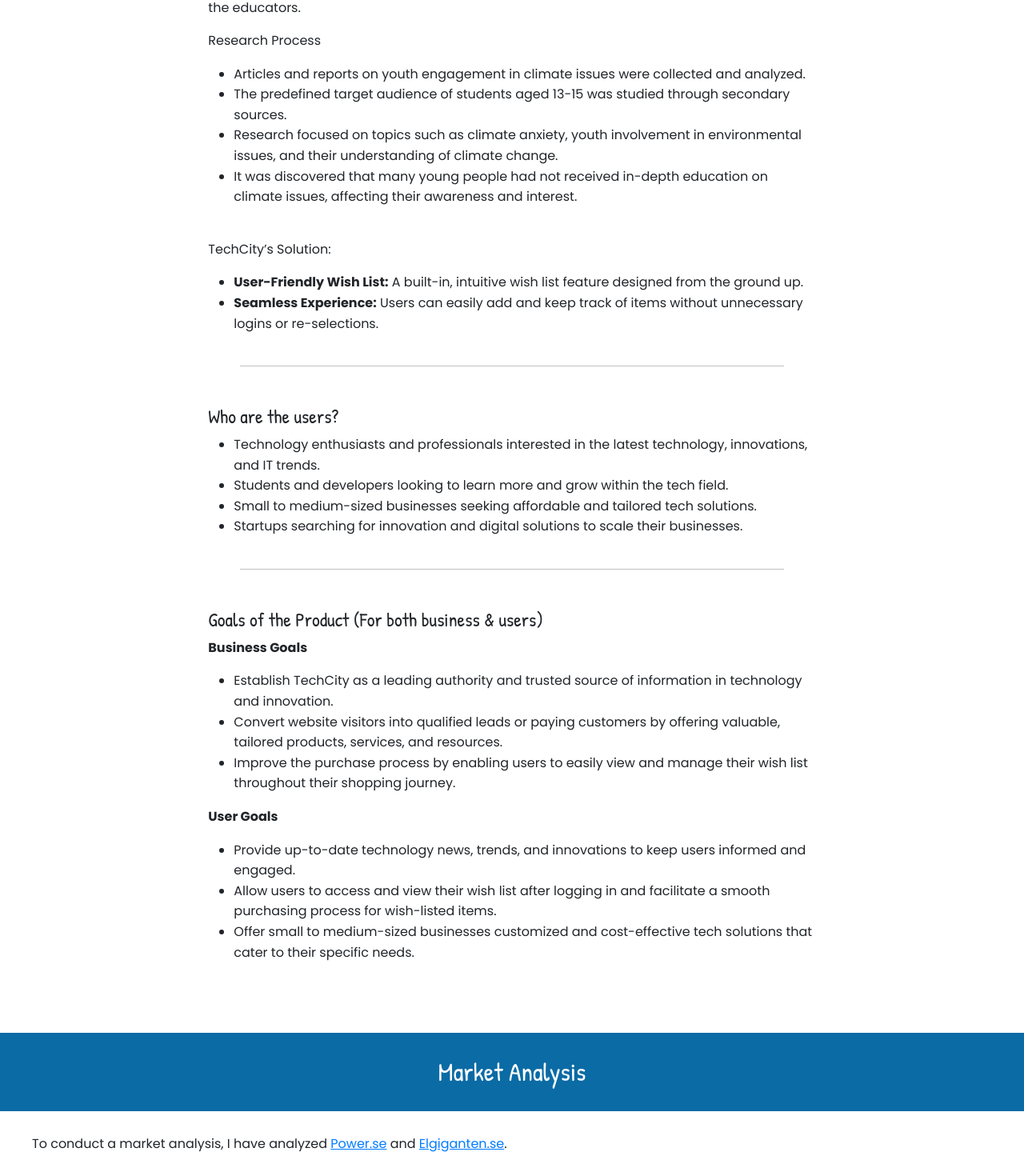
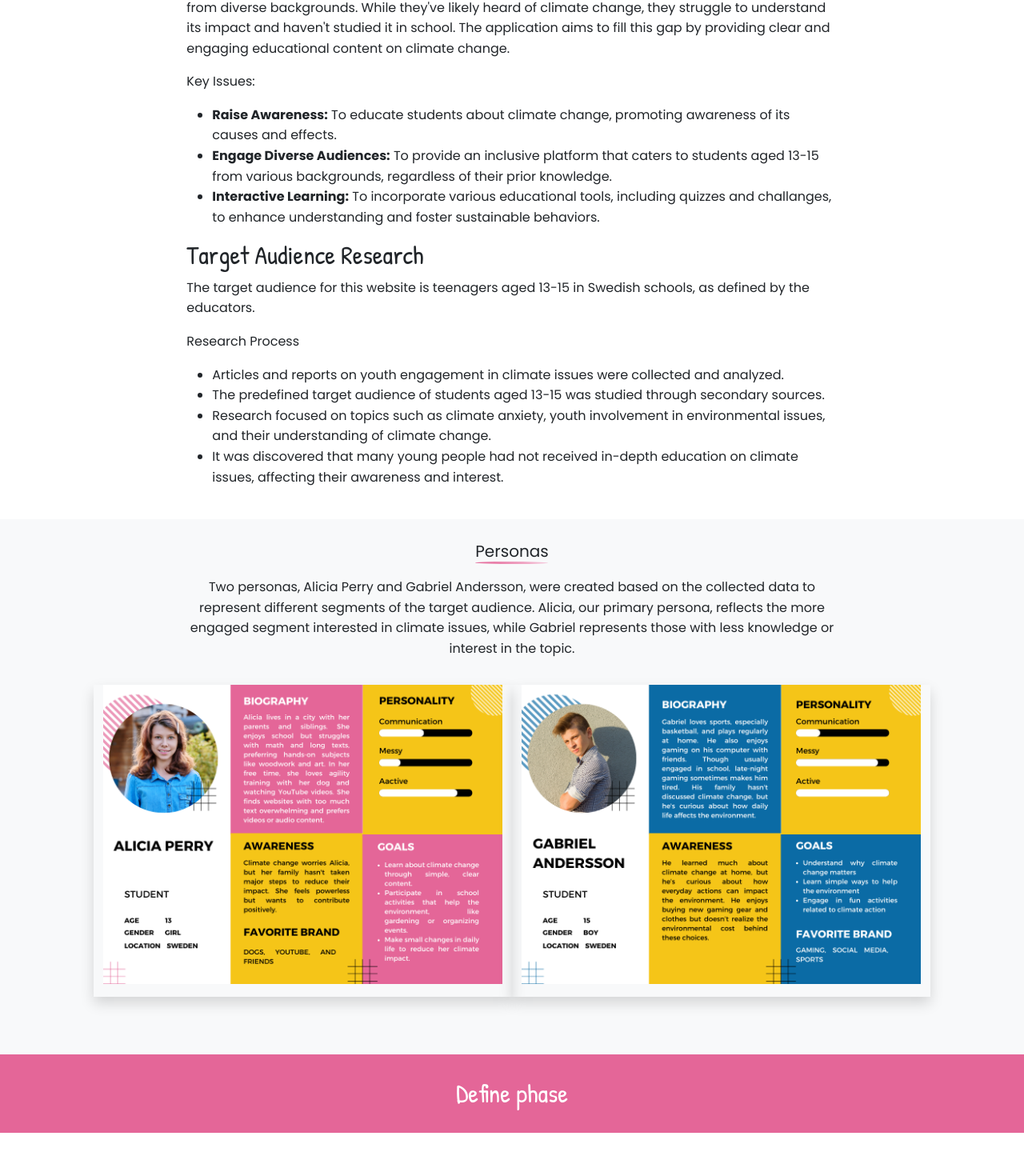
Before and after one commit to Marahkny/Marahs-portofolio, a React (Create React App) app: page /klimat in a window 1280 px wide. Shown: the part 1329-2799 px from the top of the page at 80% size. Built offline with nearby package versions, Linux system fonts and the light colour scheme.

Commit message:
Beskrivning av ändringarna

```diff
--- a/src/Klimatkoll/Sektioneklimt.js
+++ b/src/Klimatkoll/Sektioneklimt.js
@@ -86,7 +86,7 @@
     </Container>
     <div className="justify-content-center text-center">
     <h2 style={{ backgroundColor: '#E46698', color: 'white', padding: '30px', fontFamily: 'Patrick Hand, cursive' }}>
-    User Research
+    Discover phase
           </h2>
     </div>
     <Container fluid className='pb-4'  >
@@ -94,7 +94,7 @@
       <Row className="justify-content-center text-center p-2">
         <Col md={12} >
 
-          <p  className="lead fancy-underline">Discover phase</p>
+          <p  className="lead fancy-underline">User Research</p>
         </Col>
       </Row>
 
@@ -102,8 +102,19 @@
     </Container>
 
     <Container fluid className="d-flex justify-content-center align-items-center p-4" >
-  <Row className="justify-content-center pb-5">
+  <Row className="justify-content-center ">
     <Col md={8}>
+    <h2 style={{ fontFamily: 'Patrick Hand, cursive' }}>Why build this product?</h2>
+
+      <p>
+      <strong>Problem:</strong> A middle school in a large Swedish city needs a web application for students aged 13-15 from diverse backgrounds. While they've likely heard of climate change, they struggle to understand its impact and haven't studied it in school. The application aims to fill this gap by providing clear and engaging educational content on climate change.
+      </p>
+      <p>Key Issues:</p>
+      <ul >
+        <li><strong>Raise Awareness:</strong> To educate students about climate change, promoting awareness of its causes and effects.</li>
+        <li><strong>Engage Diverse Audiences:</strong> To provide an inclusive platform that caters to students aged 13-15 from various backgrounds, regardless of their prior knowledge.</li>
+        <li><strong>Interactive Learning:</strong> To incorporate various educational tools, including quizzes and challanges, to enhance understanding and foster sustainable behaviors.</li>
+      </ul>
       <h2 style={{ fontFamily: 'Patrick Hand, cursive' }}>Target Audience Research</h2>
 
       <p>The target audience for this website is teenagers aged 13-15 in Swedish schools, as defined by the educators.
@@ -115,59 +126,47 @@
         <li>Research focused on topics such as climate anxiety, youth involvement in environmental issues, and their understanding of climate change.</li>
         <li>It was discovered that many young people had not received in-depth education on climate issues, affecting their awareness and interest.</li>
       </ul>
-      <p className="pt-4">TechCity’s Solution:</p>
-      <ul >
-        <li><strong>User-Friendly Wish List:</strong> A built-in, intuitive wish list feature designed from the ground up.</li>
-        <li><strong>Seamless Experience:</strong> Users can easily add and keep track of items without unnecessary logins or re-selections.</li>
-      </ul>
-      <hr style={{ borderColor: 'black', margin: '40px' }} />
-      <h4 className="pt-2" style={{ fontFamily: 'Patrick Hand, cursive' }}>Who are the users?</h4>
-      <ul >
-        <li>Technology enthusiasts and professionals interested in the latest technology, innovations, and IT trends.</li>
-        <li>Students and developers looking to learn more and grow within the tech field.</li>
-        <li>Small to medium-sized businesses seeking affordable and tailored tech solutions.</li>
-        <li>Startups searching for innovation and digital solutions to scale their businesses.</li>
-      </ul>
-      <hr style={{ borderColor: 'black', margin: '40px' }} />
-      <h4 className="pt-2" style={{ fontFamily: 'Patrick Hand, cursive' }}>Goals of the Product (For both business & users)</h4>
-      <p> <strong>Business Goals</strong></p>
-      <ul >
-        <li>Establish TechCity as a leading authority and trusted source of information in technology and innovation.
-        </li>
-        <li>Convert website visitors into qualified leads or paying customers by offering valuable, tailored products, services, and resources.
-        </li>
-        <li>Improve the purchase process by enabling users to easily view and manage their wish list throughout their shopping journey.</li>
-      </ul>
-      <p> <strong>User Goals</strong></p>
-      <ul >
-        <li>Provide up-to-date technology news, trends, and innovations to keep users informed and engaged.</li>
-        <li>Allow users to access and view their wish list after logging in and facilitate a smooth purchasing process for wish-listed items.
-        </li>
-        <li>Offer small to medium-sized businesses customized and cost-effective tech solutions that cater to their specific needs.</li>
-      </ul>
+
+
+    </Col>
+  </Row>
+
+</Container>
+
+<Container fluid className="d-flex justify-content-center align-items-center p-4" style={{backgroundColor:'#f8f9fa'}}>
+  <Row className="justify-content-center pb-5">
+    <Col md={8} className=' text-center' >
+      {/* First paragraph centered */}
+      <p className="lead fancy-underline text-center">Personas</p>
+      {/* Second paragraph left-aligned but horizontally centered */}
+      <p className="text-left">
+        Two personas, Alicia Perry and Gabriel Andersson, were created based on the collected data to represent different segments of the target audience. Alicia, our primary persona, reflects the more engaged segment interested in climate issues, while Gabriel represents those with less knowledge or interest in the topic.
+      </p>
+    </Col>
+<p className='p4'></p>
+    <Col xs={12} md={5} className="d-flex justify-content-center pb-3 shadow">
+      <img
+        src="/Photos/persona 1.png"
+        alt="Persona Alicia"
+        className="img-fluid"
+      />
+    </Col>
+    <Col xs={12} md={5} className="d-flex justify-content-center pb-3 shadow">
+      <img
+        src="/Photos/persona 2.png"
+        alt="Persona Gabriel"
+        className="img-fluid"
+      />
     </Col>
   </Row>
 </Container>
-<div className="justify-content-center text-center">
-    <h2 style={{ backgroundColor: '#0B6BA5', color: 'white', padding: '30px', fontFamily: 'Patrick Hand, cursive'}}>
-    Market Analysis
-          </h2>
-    </div>
-    <div
-  style={{
-    padding: '20px 40px',
-
-  }}
->
-  To conduct a market analysis, I have analyzed  <a href="https://www.power.se/" target="_blank" rel="noopener noreferrer" style={{ color: '#007bff', textDecoration: 'underline' }}> Power.se</a> and <a href="https://www.elgiganten.se/" target="_blank" rel="noopener noreferrer" style={{ color: '#007bff', textDecoration: 'underline' }}> Elgiganten.se</a>.
-</div>
 
 
 
-    <div style={{paddingTop:'20px', paddingBottom:'20px'}}></div>
+
     <div className="justify-content-center text-center">
     <h2 style={{ backgroundColor: '#E46698', color: 'white', padding: '30px', fontFamily: 'Patrick Hand, cursive' }}>
-    Personas
+    Define phase
           </h2>
     </div>
     <div style={{paddingTop:'20px', paddingBottom:'20px'}}></div>
--- a/src/home/case.js
+++ b/src/home/case.js
@@ -76,13 +76,24 @@
           <strong>Role:</strong> User research + UX/UI designer + brand designer + implementation <br />
           <strong>Industry:</strong> Educational, Climate
         </p>
-        <Button
-          href="/klimat"
-          className="mt-3 no-border-button"
-          style={{ backgroundColor: '#0B6BA5', border: 'none', padding: '12px 24px', borderRadius: '50px' }}
-        >
-          View Case Study
-        </Button>
+
+        <Link
+  to="/klimat"
+  className="btn mt-3 no-border-button"
+  style={{
+    backgroundColor: '#0B6BA5',
+    border: 'none',
+    padding: '12px 24px',
+    borderRadius: '50px',
+    color:'white',
+
+
+    textDecoration: 'none', // Prevents default underline styling
+    display: 'inline-block' // Makes sure it behaves like a button
+  }}
+>
+  View Case Study
+</Link>
       </Col>
 
     </Row>
```
Also changed, not shown: public/Photos/persona 1.png (added), public/Photos/persona 2.png (added).
